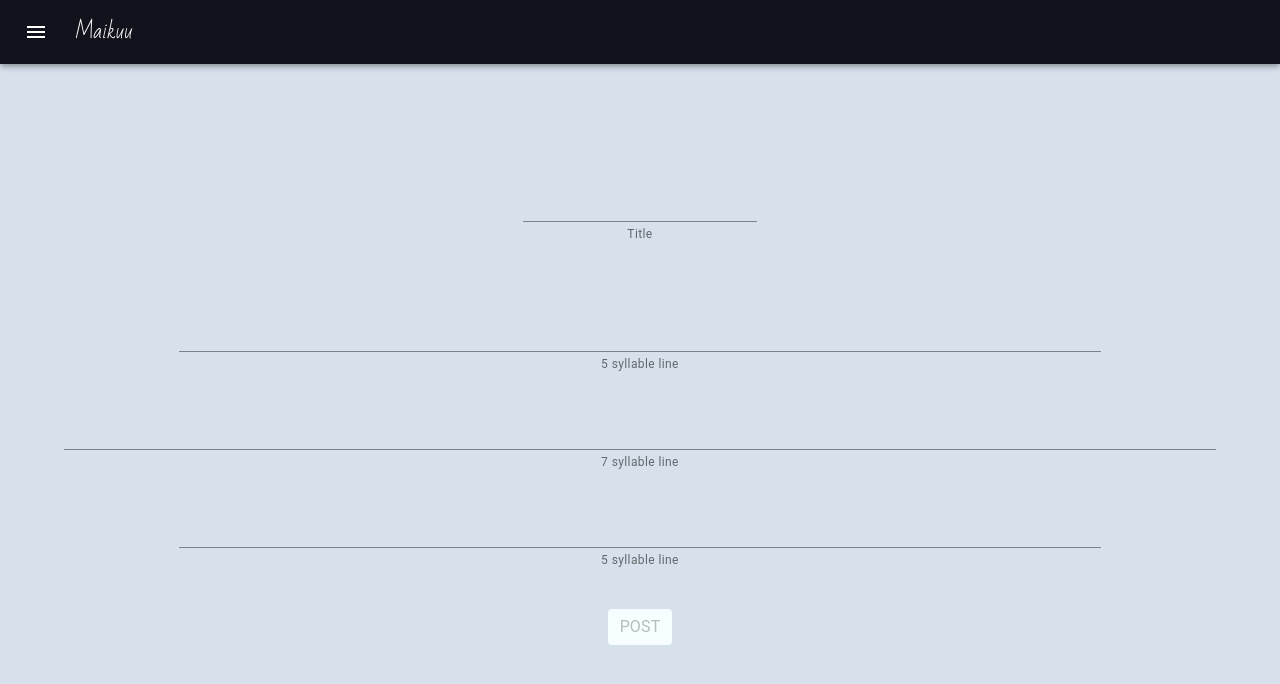
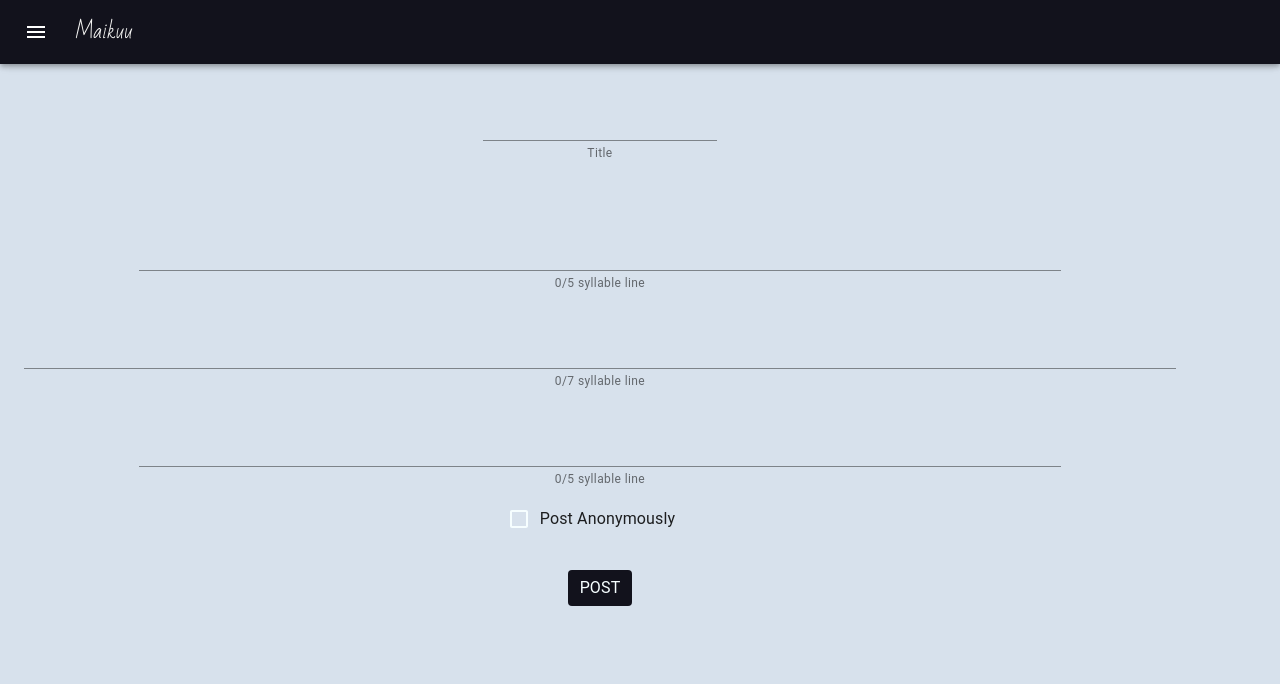
Before and after one commit to James-W-Berry/maikuu, a React (Create React App) app: page /compose in a window 1280 px wide. Shown: the top 684 px of the page. Built offline with nearby package versions, Linux system fonts and the light colour scheme; no server answers; sample sign-in values are in the browser's storage.

Commit message:
form validation, check for logged in user in feed

```diff
--- a/package.json
+++ b/package.json
@@ -14,6 +14,7 @@
     "moment": "^2.29.1",
     "react": "^16.13.1",
     "react-dom": "^16.13.1",
+    "react-hook-form": "^6.9.2",
     "react-lottie": "^1.2.3",
     "react-router-dom": "^5.2.0",
     "react-scripts": "3.4.3",
--- a/src/components/Compose.js
+++ b/src/components/Compose.js
@@ -1,7 +1,15 @@
 import React from "react";
 import HaikuBuilder from "./HaikuBuilder";
-import { makeStyles } from "@material-ui/core";
+import {
+  Button,
+  makeStyles,
+  Typography,
+  Container,
+  CssBaseline,
+} from "@material-ui/core";
 import colors from "../assets/colors";
+import { NavLink } from "react-router-dom";
+import { AnimatePresence, motion } from "framer-motion";
 
 const useStyles = makeStyles((theme) => ({
   title: {
@@ -12,6 +20,20 @@ const useStyles = makeStyles((theme) => ({
     marginTop: "15px",
     marginLeft: "15px",
   },
+  heading: {
+    color: colors.maikuu0,
+    userSelect: "none",
+    fontSize: "30px",
+    display: "flex",
+    justifyContent: "center",
+    alignItems: "center",
+    marginTop: "10px",
+  },
+  submit: {
+    backgroundColor: colors.maikuu0,
+    color: colors.maikuu4,
+    marginTop: "30px",
+  },
 }));
 
 export default function Compose(props) {
@@ -19,23 +41,57 @@ export default function Compose(props) {
   const user = props.user;
 
   return (
+    <AnimatePresence>
+      <motion.div
+        key="success"
+        initial={{ opacity: 0 }}
+        animate={{ opacity: [0.0, 1.0] }}
+        exit={{ opacity: 0 }}
+      >
+        {user?.loggedIn ? (
+          <div>
+            <Container component="main" xl={12} lg={12} md={12}>
+              <CssBaseline />
+              <div style={{ marginTop: "10vh" }}>
+                <HaikuBuilder user={user} />
+              </div>
+            </Container>
+          </div>
+        ) : (
+          <div>
+            <Container component="main" xl={12} lg={12} md={12}>
+              <CssBaseline />
               <div
                 style={{
                   display: "flex",
-        flex: 1,
                   flexDirection: "column",
                   justifyContent: "center",
                   alignItems: "center",
-        width: "100vw",
-        height: "85vh",
-        backgroundColor: colors.maikuu5,
                 }}
               >
-      {user?.loggedIn ? (
-        <HaikuBuilder />
-      ) : (
-        <span className={classes.title}>Sign in to compose a Haiku</span>
+                <Typography className={classes.heading}>
+                  Sign in to compose a Haiku
+                </Typography>
+                <NavLink
+                  to="/signin"
+                  style={{
+                    color: colors.maikuu0,
+                    textDecoration: "none",
+                  }}
+                >
+                  <Button
+                    classes={{
+                      root: classes.submit,
+                    }}
+                  >
+                    <Typography>Sign In</Typography>
+                  </Button>
+                </NavLink>
+              </div>
+            </Container>
+          </div>
         )}
-    </div>
+      </motion.div>
+    </AnimatePresence>
   );
 }
--- a/src/components/Feed.js
+++ b/src/components/Feed.js
@@ -99,6 +99,7 @@ export default function Main(props) {
   }, [sortBy]);
 
   useEffect(() => {
+    if (user.loggedIn && firebase.auth().currentUser?.uid) {
       const userId = firebase.auth().currentUser.uid;
 
       firebase
@@ -108,8 +109,8 @@ export default function Main(props) {
         .onSnapshot(function (doc) {
           const user = doc.data();
           setUserInfo(user);
-        console.log(`Received user information update`);
         });
+    }
   }, []);
 
   function handleFavorite(postId) {
@@ -316,9 +317,11 @@ export default function Main(props) {
                 }}
               >
                 <Tooltip title="Sign in to like posts" placement="bottom">
+                  <span>
                     <IconButton aria-label="like post" disabled>
                       <LikeIcon />
                     </IconButton>
+                  </span>
                 </Tooltip>
                 <Typography
                   className={classes.numberLabel}
@@ -328,9 +331,11 @@ export default function Main(props) {
                 </Typography>
 
                 <Tooltip title="Sign in to favorite posts" placement="bottom">
+                  <span>
                     <IconButton aria-label="add to favorites" disabled>
                       <FavoriteIcon />
                     </IconButton>
+                  </span>
                 </Tooltip>
               </div>
             </CardActions>
--- a/src/components/HaikuBuilder.js
+++ b/src/components/HaikuBuilder.js
@@ -1,16 +1,21 @@
 import React, { useState } from "react";
 import TextField from "@material-ui/core/TextField";
 import syllable from "syllable";
-import { Button, Typography } from "@material-ui/core";
-import { makeStyles } from "@material-ui/core/styles";
+import {
+  Button,
+  Checkbox,
+  FormControlLabel,
+  Typography,
+} from "@material-ui/core";
+import { makeStyles, withStyles } from "@material-ui/core/styles";
 import colors from "../assets/colors";
 import firebase from "../firebase";
 import moment from "moment";
 import { AnimatePresence, motion, useAnimation } from "framer-motion";
-import postAnim from "../assets/paper-animation.json";
 import checkAnim from "../assets/check-animation.json";
 import { NavLink } from "react-router-dom";
 import Lottie from "react-lottie";
+import Popover from "@material-ui/core/Popover";
 
 const useStyles = makeStyles((theme) => ({
   title: {
@@ -73,7 +78,7 @@ const useStyles = makeStyles((theme) => ({
   },
   text: {
     color: colors.maikuu0,
-    cursor: 'pointer',
+    cursor: "pointer",
     fontSize: "16px",
     display: "flex",
     justifyContent: "center",
@@ -82,40 +87,102 @@ const useStyles = makeStyles((theme) => ({
   },
 }));
 
-export default function HaikuBuilder() {
-  const [title, setTitle] = useState({ value: "" });
-  const [firstLine, setFirstLine] = useState({ value: "", valid: null });
-  const [secondLine, setSecondLine] = useState({ value: "", valid: null });
-  const [thirdLine, setThirdLine] = useState({ value: "", valid: null });
+const AnonCheckbox = withStyles({
+  root: {
+    color: colors.maikuu4,
+    "&$checked": {
+      color: colors.maikuu0,
+    },
+  },
+  checked: {},
+})((props) => <Checkbox color="default" {...props} />);
+
+export default function HaikuBuilder(props) {
+  const user = props.user;
+  const [title, setTitle] = useState({ value: null });
+  const [firstLine, setFirstLine] = useState({
+    value: "",
+    valid: null,
+    syllables: 0,
+  });
+  const [secondLine, setSecondLine] = useState({
+    value: "",
+    valid: null,
+    syllables: 0,
+  });
+  const [thirdLine, setThirdLine] = useState({
+    value: "",
+    valid: null,
+    syllables: 0,
+  });
+  const [anon, setAnon] = useState(false);
   const [success, setSuccess] = useState(false);
+  const [anchorEl, setAnchorEl] = useState(null);
 
+  const handleClick = (event) => {
+    if (firstLine.value && secondLine.value && thirdLine.value && title.value) {
+      setAnchorEl(event.currentTarget);
+    }
+  };
+
+  const handleClose = () => {
+    setAnchorEl(null);
+  };
+
+  const open = Boolean(anchorEl);
+  const id = open ? "simple-popover" : undefined;
   const classes = useStyles();
-
   const defaultOptions = {
     loop: true,
     autoplay: true,
     animationData: checkAnim,
     rendererSettings: {
-      preserveAspectRatio: 'xMidYMid slice'
-    }
+      preserveAspectRatio: "xMidYMid slice",
+    },
   };
 
-  const submitHaiku = () => {
+  const handleSubmit = () => {
+    let author = anon ? "anonymous" : user.displayName;
     firebase
       .firestore()
       .collection("posts")
       .doc()
       .set({
-        author: "anonymous",
+        author: author,
         likes: 0,
         line_1: firstLine.value,
         line_2: secondLine.value,
         line_3: thirdLine.value,
-        title: title,
+        title: title.value,
         date: moment.now(),
       })
       .then(() => {
         setSuccess(true);
+      })
+      .catch(function (error) {
+        console.log("Error getting documents: ", error);
+      });
+  };
+
+  const handleConfirmSubmit = () => {
+    handleClose();
+    let author = anon ? "anonymous" : user.displayName;
+    firebase
+      .firestore()
+      .collection("posts")
+      .doc()
+      .set({
+        author: author,
+        likes: 0,
+        line_1: firstLine.value,
+        line_2: secondLine.value,
+        line_3: thirdLine.value,
+        title: title.value,
+        date: moment.now(),
+      })
+      .then(() => {
+        setSuccess(true);
+        setAnon(false);
       })
       .catch(function (error) {
         console.log("Error getting documents: ", error);
@@ -129,10 +196,10 @@ export default function HaikuBuilder() {
         <Typography
           onClick={() => {
             setSuccess(false);
-              setTitle({ value: "" });
-              setFirstLine({ value: "", valid: null });
-              setSecondLine({ value: "", valid: null });
-              setThirdLine({ value: "", valid: null });
+            setTitle({ value: null });
+            setFirstLine({ value: "", valid: null, syllables: 0 });
+            setSecondLine({ value: "", valid: null, syllables: 0 });
+            setThirdLine({ value: "", valid: null, syllables: 0 });
           }}
           className={classes.text}
         >
@@ -150,7 +217,7 @@ export default function HaikuBuilder() {
     );
   }
 
-if(!success){
+  if (!success) {
     return (
       <AnimatePresence>
         <motion.div
@@ -162,6 +229,9 @@ if(!success){
         >
           <div id="haiku-builder">
             <form
+              onSubmit={(event) => {
+                event.preventDefault();
+              }}
               style={{
                 display: "flex",
                 flexDirection: "column",
@@ -193,7 +263,7 @@ if(!success){
                   }}
                   value={title.value}
                   onChange={(event) => {
-                  setTitle(event.target.value);
+                    setTitle({ value: event.target.value });
                   }}
                 />
               </div>
@@ -213,7 +283,7 @@ if(!success){
                   name="line-1"
                   type="text"
                   id="line-1"
-                helperText="5 syllable line"
+                  helperText={`${firstLine.syllables}/5 syllable line`}
                   inputProps={{
                     autoComplete: "off",
                   }}
@@ -235,9 +305,6 @@ if(!success){
                     }
                   }}
                 />
-              <Typography style={{ alignSelf: "center" }}>
-                {firstLine.syllables}
-              </Typography>
               </div>
               <div
                 style={{
@@ -255,7 +322,7 @@ if(!success){
                   name="line-2"
                   type="text"
                   id="line-2"
-                helperText="7 syllable line"
+                  helperText={`${secondLine.syllables}/7 syllable line`}
                   inputProps={{
                     autoComplete: "off",
                   }}
@@ -277,11 +344,7 @@ if(!success){
                     }
                   }}
                 />
-              <Typography style={{ alignSelf: "center" }}>
-                {secondLine.syllables}
-              </Typography>
               </div>
-
               <div
                 style={{
                   display: "flex",
@@ -298,7 +361,7 @@ if(!success){
                   name="line-3"
                   type="text"
                   id="line-3"
-                helperText="5 syllable line"
+                  helperText={`${thirdLine.syllables}/5 syllable line`}
                   inputProps={{
                     autoComplete: "off",
                   }}
@@ -320,23 +383,77 @@ if(!success){
                     }
                   }}
                 />
-              <Typography style={{ alignSelf: "center" }}>
-                {thirdLine.syllables}
+              </div>
+
+              <FormControlLabel
+                control={
+                  <AnonCheckbox
+                    checked={anon}
+                    onChange={(event) => {
+                      setAnon(!anon);
+                    }}
+                    name="checkedG"
+                  />
+                }
+                label="Post Anonymously"
+              />
+
+              <Button
+                id="post-button"
+                type="submit"
+                aria-describedby={id}
+                classes={{
+                  root: classes.submit,
+                  disabled: classes.disabledSubmit,
+                }}
+                onClick={(event) => {
+                  if (firstLine.valid && secondLine.valid && thirdLine.valid) {
+                    handleSubmit();
+                  } else {
+                    handleClick(event);
+                  }
+                }}
+              >
+                <Typography>Post</Typography>
+              </Button>
+
+              <Popover
+                id={id}
+                open={open}
+                anchorEl={anchorEl}
+                onClose={handleClose}
+                anchorOrigin={{
+                  vertical: "bottom",
+                  horizontal: "center",
+                }}
+                transformOrigin={{
+                  vertical: "top",
+                  horizontal: "center",
+                }}
+              >
+                <div
+                  style={{
+                    display: "flex",
+                    flexDirection: "column",
+                    justifyContent: "center",
+                    alignItems: "center",
+                    padding: "10px",
+                  }}
+                >
+                  <Typography className={classes.typography}>
+                    {`Post Haiku with irregular syllable count? (${firstLine.syllables}, ${secondLine.syllables}, ${thirdLine.syllables})`}
                   </Typography>
-            </div>
 
                   <Button
                     classes={{
                       root: classes.submit,
-                disabled: classes.disabledSubmit,
                     }}
-              disabled={
-                !(firstLine.valid && secondLine.valid && thirdLine.valid)
-              }
-              onClick={submitHaiku}
+                    onClick={handleConfirmSubmit}
                   >
-              <Typography>Post</Typography>
+                    <Typography>Confirm</Typography>
                   </Button>
+                </div>
+              </Popover>
             </form>
           </div>
         </motion.div>
--- a/src/components/Profile.js
+++ b/src/components/Profile.js
@@ -6,6 +6,7 @@ import {
   MenuItem,
   Container,
   CssBaseline,
+  Button,
 } from "@material-ui/core";
 import colors from "../assets/colors";
 import { AnimatePresence, motion } from "framer-motion";
@@ -13,6 +14,7 @@ import Card from "@material-ui/core/Card";
 import CardContent from "@material-ui/core/CardContent";
 import Typography from "@material-ui/core/Typography";
 import firebase from "../firebase";
+import { NavLink } from "react-router-dom";
 
 const useStyles = makeStyles((theme) => ({
   root: {
@@ -56,6 +58,11 @@ const useStyles = makeStyles((theme) => ({
     textAlign: "center",
     fontFamily: "BadScript",
   },
+  submit: {
+    backgroundColor: colors.maikuu0,
+    color: colors.maikuu4,
+    marginTop: "30px",
+  },
 }));
 
 export default function Profile(props) {
@@ -67,8 +74,8 @@ export default function Profile(props) {
   const [userInfo, setUserInfo] = useState({});
 
   useEffect(() => {
+    if (user.loggedIn) {
       const userId = firebase.auth().currentUser.uid;
-
       firebase
         .firestore()
         .collection("users")
@@ -76,9 +83,9 @@ export default function Profile(props) {
         .onSnapshot(function (doc) {
           const user = doc.data();
           setUserInfo(user);
-        console.log(`Received user information update`);
         });
-  }, []);
+    }
+  }, [user]);
 
   useEffect(() => {
     let retrievedLikes = [];
@@ -211,6 +218,7 @@ export default function Profile(props) {
                   <MenuItem value={"FAVORITES"}>Favorite Posts</MenuItem>
                   <MenuItem value={"LIKES"}>Liked Posts</MenuItem>
                 </Select>
+              </div>
 
               <div className={classes.paper}>
                 <Grid
@@ -225,11 +233,41 @@ export default function Profile(props) {
                     : likes.map((post) => createFeedPost(post))}
                 </Grid>
               </div>
+            </Container>
+          </div>
+        ) : (
+          <div>
+            <Container component="main" xl={12} lg={12} md={12}>
+              <CssBaseline />
+              <div
+                style={{
+                  display: "flex",
+                  flexDirection: "column",
+                  justifyContent: "center",
+                  alignItems: "center",
+                }}
+              >
+                <Typography className={classes.heading}>
+                  Sign in to view your profile
+                </Typography>
+                <NavLink
+                  to="/signin"
+                  style={{
+                    color: colors.maikuu0,
+                    textDecoration: "none",
+                  }}
+                >
+                  <Button
+                    classes={{
+                      root: classes.submit,
+                    }}
+                  >
+                    <Typography>Sign In</Typography>
+                  </Button>
+                </NavLink>
               </div>
             </Container>
           </div>
-        ) : (
-          <span className={classes.title}>Sign in to view your Profile</span>
         )}
       </motion.div>
     </AnimatePresence>
```
Also changed, not shown: 1 other file (tests, documents, lock files or other folders). Lines whose indentation alone changed are shown as unchanged.
